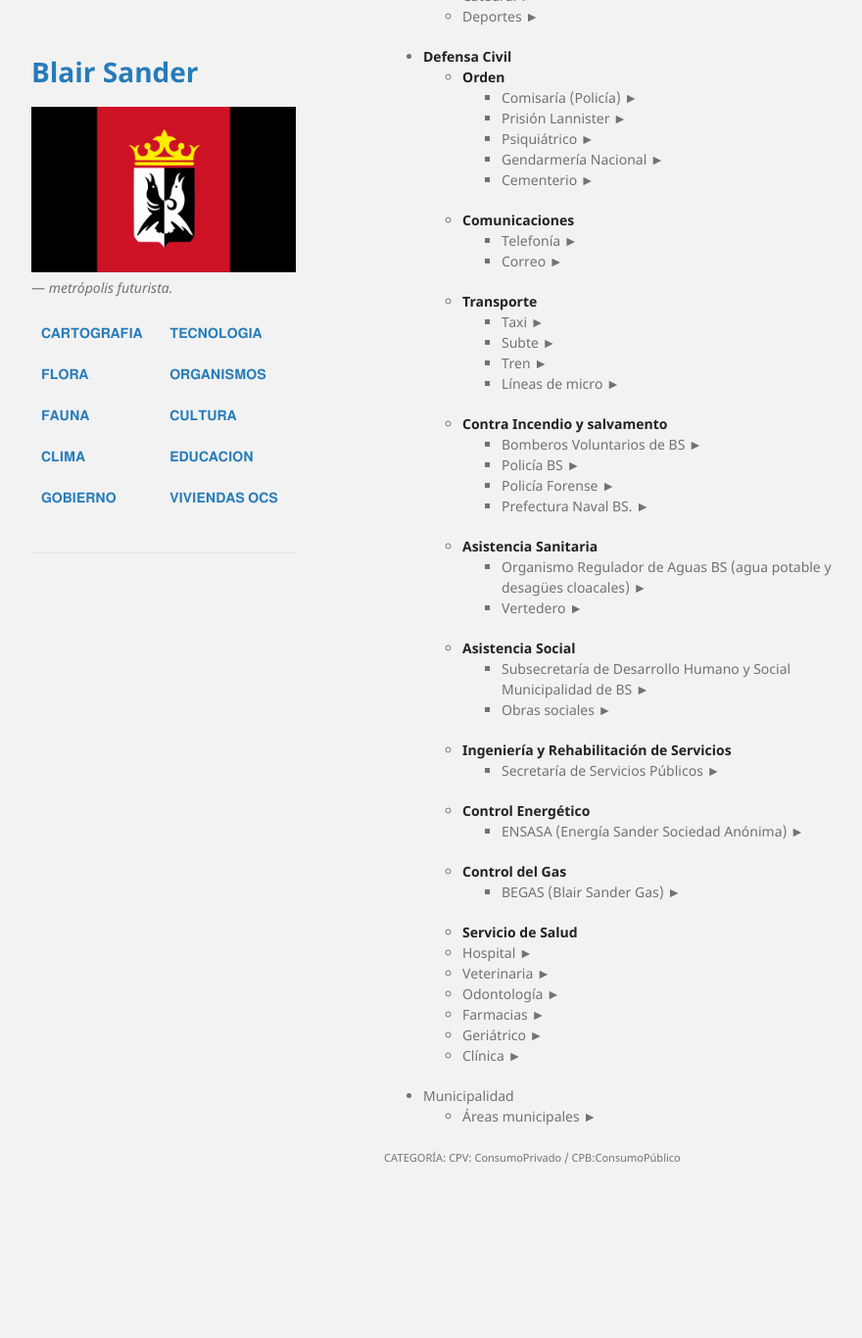
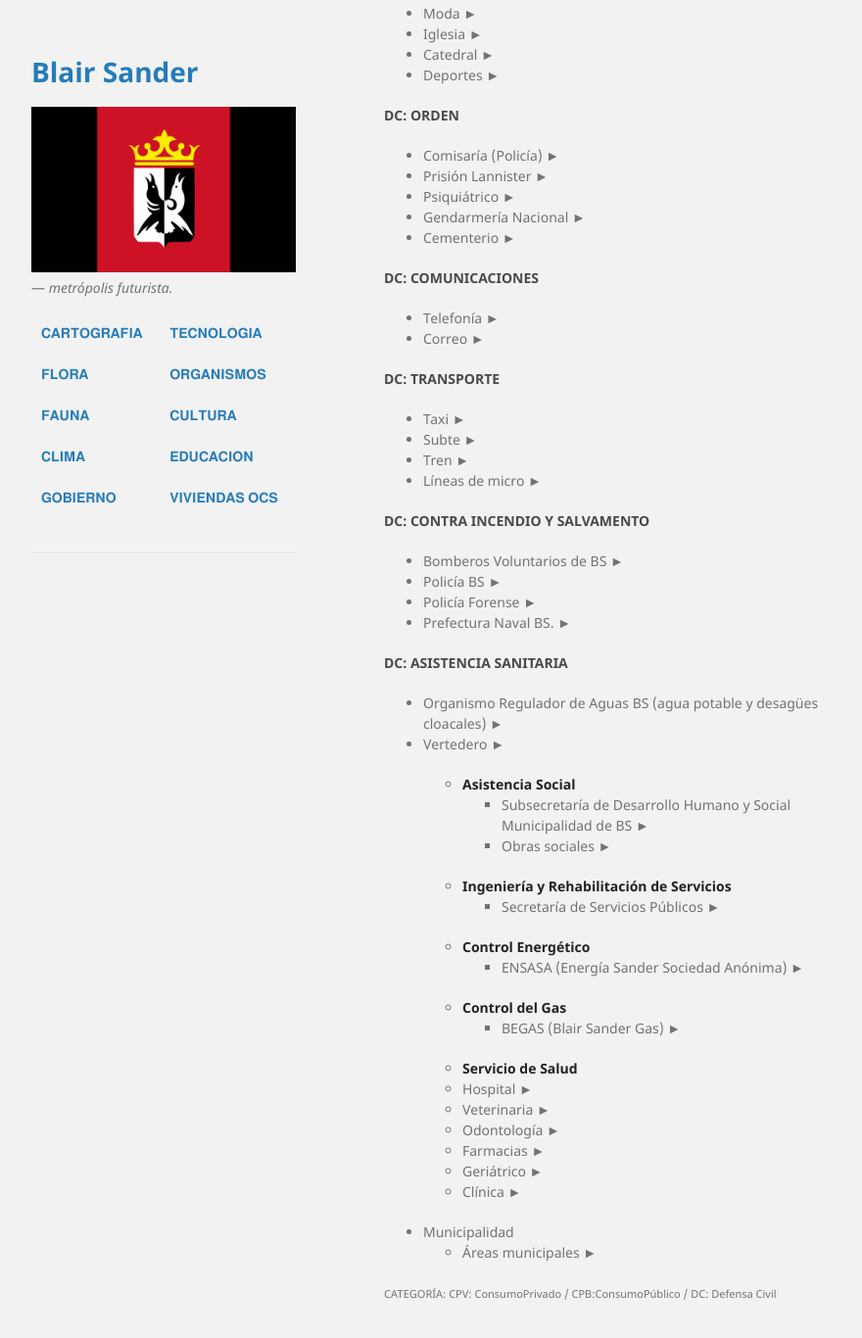
Before and after one commit to BlairSander/ciudad, a Jekyll site: the page built from organismos.md, in a window 1280 px wide and 1400 px high, scrolled down 1747 px. Shown: the top 1366 px of the window at 98% size, without its empty margins (178-1058 px from the left). Built offline with Jekyll 4.4.1, drawn with Linux system fonts in a browser that asks for light colours; before the commit the page ends 3008 px from its top, so only the background shows below that; some of the changed text lies outside the part shown.

```diff
--- a/organismos.md
+++ b/organismos.md
@@ -64,50 +64,52 @@ ORGANISMO ► PERSONAJES ► URL IDEAS
   - Funeraria ►
   - Grúas ►
 
-<h4>CONSUMO PÚBLICO</h4>
+<h4>EMPRESAS</h4>
+* Banco ►
+* Diario ►
+* Editorial ►
+* Revista ►
+* Tv ►
+* Radio ►
+* YPS (Yacimientos Petrolíferos Sanderianos) ►
+* Frigoríficos Alen (Matadero y Frigorífico) ►
 
-- **Empresa**
-  - Banco ►
-  - Diario ►
-  - Editorial ►
-  - Revista ►
-  - Tv ►
-  - Radio ►
-  - YPS (Yacimientos Petrolíferos Sanderianos) ►
-  - Frigoríficos Alen (Matadero y Frigorífico) ►
+<h4>CULTURA</h4>
+* Museo ►
+* Biblioteca ►
+* Feria ►
+* Moda ►
+* Iglesia ►
+* Catedral ►
+* Deportes ►
 
-- **Cultura**
-  - Museo ►
-  - Biblioteca ►
-  - Feria ►
-  - Moda ►
-  - Iglesia ►
-  - Catedral ►
-  - Deportes ►
+<h4>DC: ORDEN</h4>
+* Comisaría (Policía) ►
+* Prisión Lannister ►
+* Psiquiátrico ►
+* Gendarmería Nacional ►
+* Cementerio ►
 
-- **Defensa Civil**
-  - **Orden**
-    - Comisaría (Policía) ►
-    - Prisión Lannister ►
-    - Psiquiátrico ►
-    - Gendarmería Nacional ►
-    - Cementerio ►
-  - **Comunicaciones**
-    - Telefonía ►
-    - Correo ►
-  - **Transporte**
-    - Taxi ►
-    - Subte  ►
-    - Tren ►
-    - Líneas de micro ►
-  - **Contra Incendio y salvamento**
-    - Bomberos Voluntarios de BS ►
-    - Policía BS ►
-    - Policía Forense ►
-    - Prefectura Naval BS. ►
-  - **Asistencia Sanitaria**
-    - Organismo Regulador de Aguas BS (agua potable y desagües cloacales) ►
-    - Vertedero ►
+<h4>DC: COMUNICACIONES</h4>
+* Telefonía ►
+* Correo ►
+
+<h4>DC: TRANSPORTE</h4>
+* Taxi ►
+* Subte  ►
+* Tren ►
+* Líneas de micro ►
+
+<h4>DC: CONTRA INCENDIO Y SALVAMENTO</h4>
+* Bomberos Voluntarios de BS ►
+* Policía BS ►
+* Policía Forense ►
+* Prefectura Naval BS. ►
+
+<h4>DC: ASISTENCIA SANITARIA</h4>
+* Organismo Regulador de Aguas BS (agua potable y desagües cloacales) ►
+* Vertedero ►
+
   - **Asistencia Social**
     - Subsecretaría de Desarrollo Humano y Social Municipalidad de BS ►
     - Obras sociales ►
@@ -130,4 +132,4 @@ ORGANISMO ► PERSONAJES ► URL IDEAS
 
 
 
-<small>CATEGORÍA: CPV: ConsumoPrivado / CPB:ConsumoPúblico</small>
+<small>CATEGORÍA: CPV: ConsumoPrivado / CPB:ConsumoPúblico / DC: Defensa Civil</small>
```
Also changed, not shown: other parts of organismos.md (+43 -43 lines).
